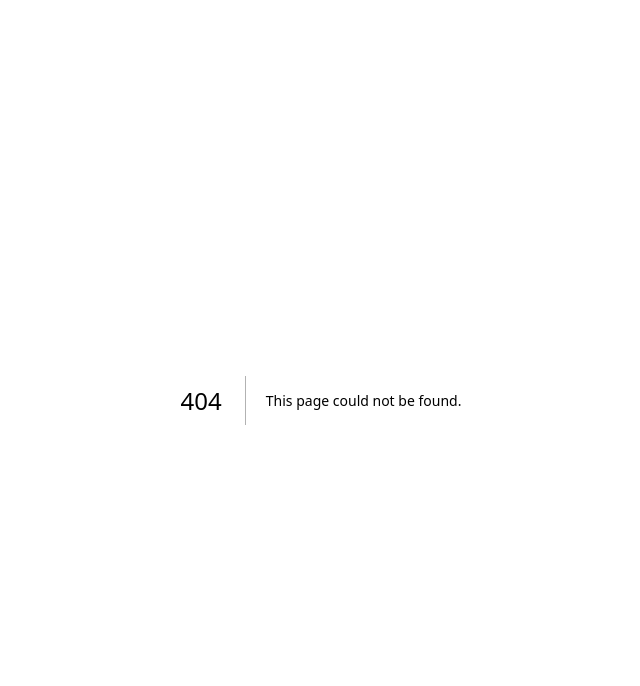
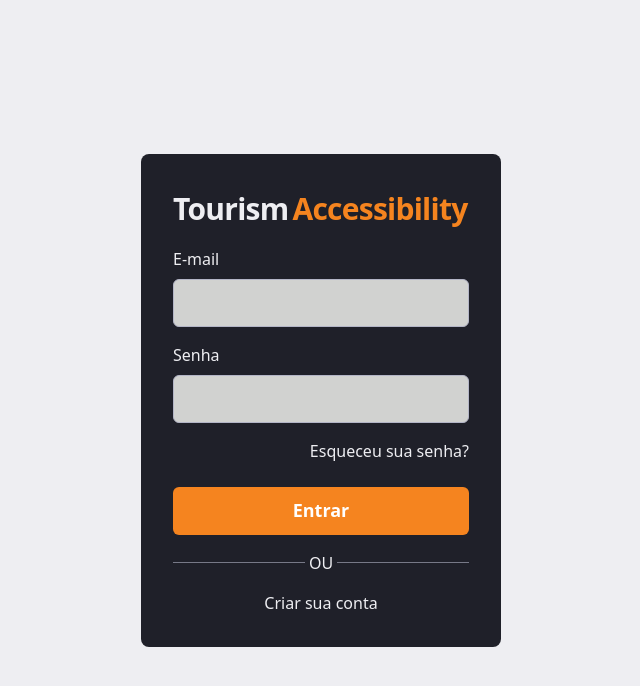
Before and after one commit to LaercioMLB/adaptour, a Next.js app: page /login in a window 1280 px wide. Before the commit this address had no page. Shown: the top 686 px of the page, without its empty margins (319-959 px from the left). Built offline with nearby package versions, Linux system fonts and the light colour scheme.

Commit message:
create footer, corrousel and login conponents

```diff
--- a/package.json
+++ b/package.json
@@ -12,6 +12,7 @@
     "@chakra-ui/react": "^2.5.1",
     "@emotion/react": "^11.10.6",
     "@emotion/styled": "^11.10.6",
+    "@hookform/resolvers": "^2.9.11",
     "@types/node": "18.15.0",
     "@types/react": "18.0.28",
     "@types/react-dom": "18.0.11",
@@ -22,6 +23,7 @@
     "react": "18.2.0",
     "react-dom": "18.2.0",
     "react-hook-form": "^7.43.5",
+    "react-multi-carousel": "^2.8.2",
     "typescript": "4.9.5",
     "yup": "^1.0.2"
   }
--- /dev/null
+++ b/src/components/Header/Logo.tsx
@@ -0,0 +1,14 @@
+import { Flex, Text } from "@chakra-ui/react";
+
+export function Logo() {
+  return (
+    <Flex>
+      <Text fontSize="3xl" fontWeight="bold" letterSpacing="tight" w="96">
+        Tourism
+        <Text as="span" ml="1" color="orange.500">
+          Accessibility
+        </Text>
+      </Text>
+    </Flex>
+  );
+}
--- /dev/null
+++ b/src/pages/login.tsx
@@ -0,0 +1,98 @@
+import {
+  Flex,
+  Button,
+  Stack,
+  Link,
+  Divider,
+  Box,
+  Text,
+} from "@chakra-ui/react";
+import { SubmitHandler, useForm } from "react-hook-form";
+import * as yup from "yup";
+import { yupResolver } from "@hookform/resolvers/yup";
+import { Input } from "@/components/Form/input";
+import { Logo } from "@/components/Header/Logo";
+
+type SignInFormData = {
+  email: string;
+  password: string;
+};
+
+const signInFormSchema = yup.object().shape({
+  email: yup
+    .string()
+    .required("E-mail obrigatório")
+    .email("Digite um e-mail válido"),
+  password: yup.string().required("Senha obrigatória"),
+});
+
+export default function SignIn() {
+  const { register, handleSubmit, formState } = useForm({
+    resolver: yupResolver(signInFormSchema),
+  });
+
+  const { errors } = formState;
+
+  const handleSignIn: SubmitHandler<SignInFormData> = async (values) => {
+    await new Promise((resolve) => setTimeout(resolve, 2000));
+
+    console.log(values);
+  };
+
+  return (
+    <Flex w="100wh" h="100vh" align="center" justify="center" color="gray.50">
+      <Flex
+        as="form"
+        w="100%"
+        maxWidth={360}
+        bg="gray.800"
+        p="8"
+        borderRadius={8}
+        flexDir="column"
+        // onSubmit={handleSubmit(handleSignIn)}
+      >
+        <Stack spacing="4">
+          <Logo />
+          <Input name="email" type="email" label="E-mail" />
+          <Input name="password" type="password" label="Senha" />
+          <Link
+            href="#"
+            _hover={{
+              color: "orange",
+              transition: "0.2s",
+              textDecoration: "underline",
+            }}
+            textAlign="end"
+          >
+            Esqueceu sua senha?
+          </Link>
+        </Stack>
+        <Button
+          type="submit"
+          mt="6"
+          colorScheme="orange"
+          size="lg"
+          isLoading={formState.isSubmitting}
+        >
+          Entrar
+        </Button>
+        <Flex alignItems="center" gap={1} my={4}>
+          <Divider />
+          <Text>OU</Text>
+          <Divider />
+        </Flex>
+        <Link
+          href="#"
+          _hover={{
+            color: "orange",
+            transition: "0.2s",
+            textDecoration: "underline",
+          }}
+          textAlign="center"
+        >
+          Criar sua conta
+        </Link>
+      </Flex>
+    </Flex>
+  );
+}
```
Also changed, not shown: src/components/Carroussel/index.tsx (added, +76 -0 lines), src/components/Footer/index.tsx (added, +35 -0 lines), src/components/Header/MenuList.tsx (added, +38 -0 lines), src/components/Header/index.tsx (added, +40 -0 lines), src/pages/index.tsx (+6 -29 lines), 1 other file (tests, documents, lock files or other folders).
